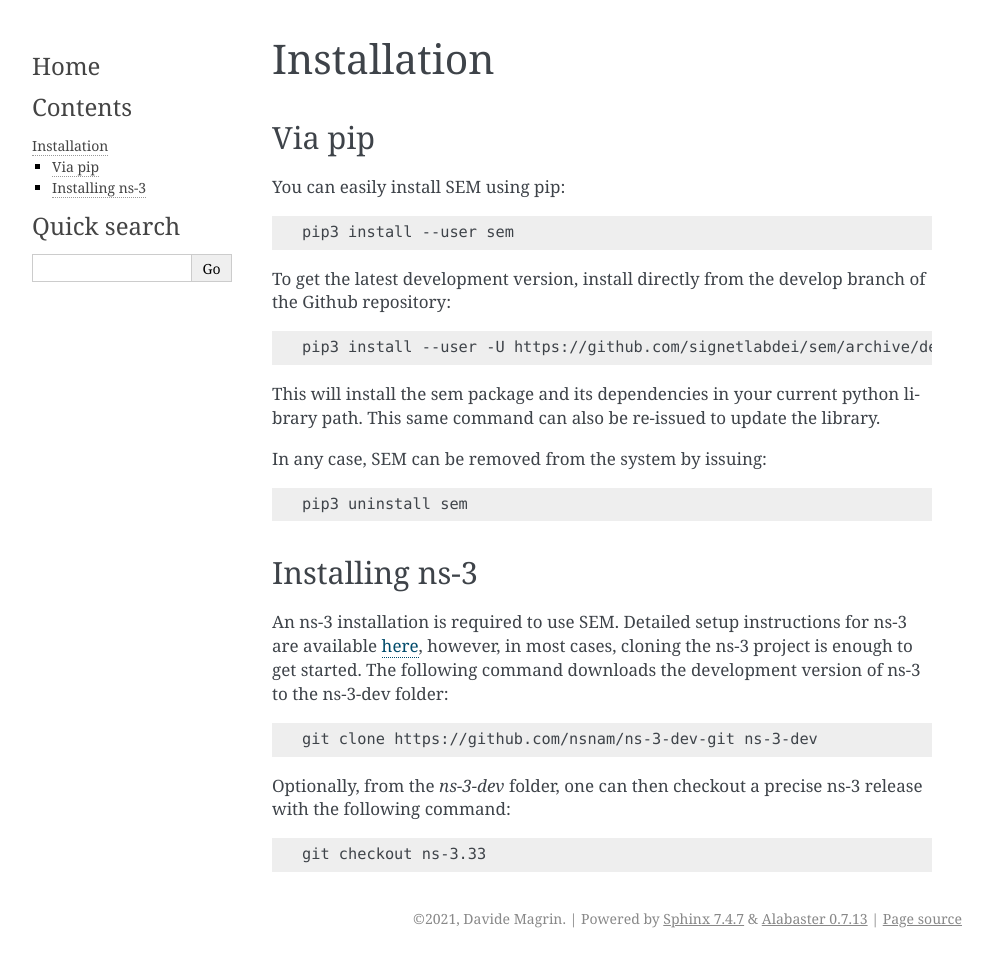
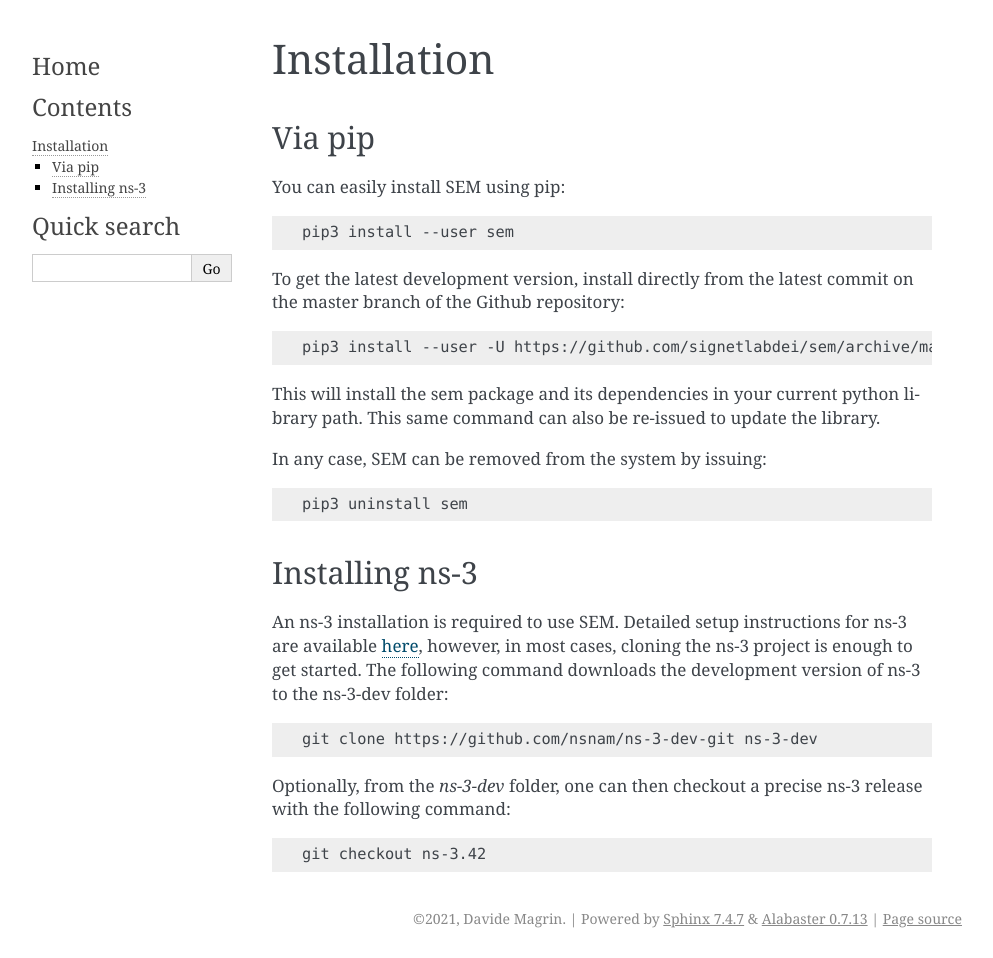
Before and after one commit to signetlabdei/sem, a Sphinx documentation site: the page built from docs/installation.rst, in a window 1280 px wide. Shown: the whole page, without its empty margins (148-1141 px from the left). Built offline with Sphinx 7.4.7, drawn with Linux system fonts in a browser that asks for light colours.

Commit message:
Update installation.rst
Reflect actual development branch name

```diff
--- a/docs/installation.rst
+++ b/docs/installation.rst
@@ -10,12 +10,12 @@ You can easily install SEM using pip:
 
    pip3 install --user sem
 
-To get the latest development version, install directly from the develop branch
+To get the latest development version, install directly from the latest commit on the master branch
 of the Github repository:
 
 .. code:: bash
 
-  pip3 install --user -U https://github.com/signetlabdei/sem/archive/develop.zip
+  pip3 install --user -U https://github.com/signetlabdei/sem/archive/master.zip
 
 This will install the sem package and its dependencies in your current python
 library path. This same command can also be re-issued to update the library.
@@ -45,4 +45,4 @@ release with the following command:
 
 .. code:: bash
 
-  git checkout ns-3.33
+  git checkout ns-3.42
```
